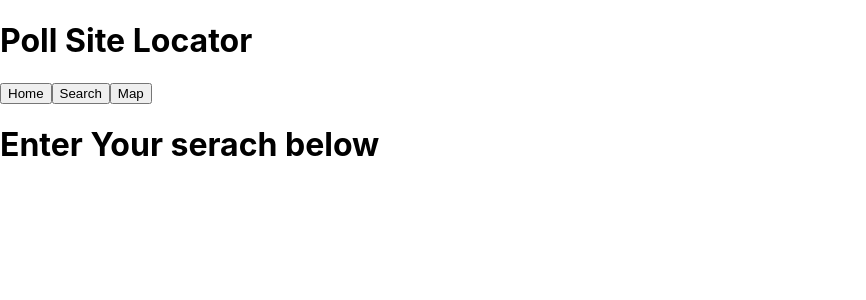
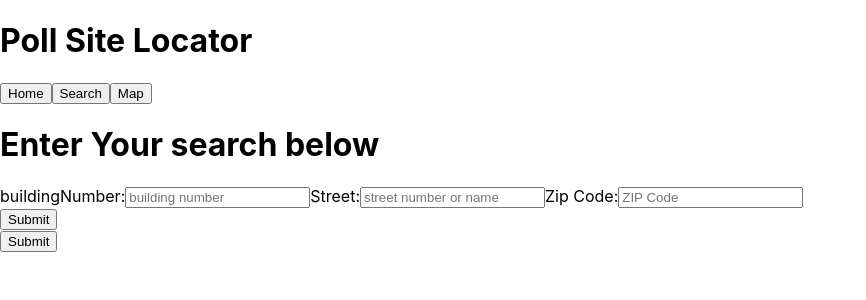
Before and after one commit to Kayrod23/hackathon_project, a React (Create React App) app: page /search in a window 1280 px wide. Shown: the top 300 px of the page, without its empty margins (0-866 px from the left). Built offline with nearby package versions, Linux system fonts and the light colour scheme; no server answers.

Commit message:
creat form

```diff
--- a/src/App.js
+++ b/src/App.js
@@ -2,7 +2,7 @@ import React from "react";
 import { BrowserRouter as Router, Routes, Route } from "react-router-dom";
 import Home from "./Pages/Home";
 import Search from "./Pages/Search";
-import Navbar from "./Components/Navbar";
+import Navbar from "./components/Navbar";
 
 function App() {
   return (
--- /dev/null
+++ b/src/Components/LocationEditForm.js
@@ -0,0 +1,83 @@
+
+import { useState, useEffect } from "react";
+import {  Link, useParams} from "react-router-dom";
+
+const API = process.env.REACT_APP_API_URL;
+
+
+function LocationEditForm() {
+
+let {id} = useParams()
+  const [location, setLocation] = useState({
+    buildingNumber: "",
+    street: "",
+    zipCode: "",
+
+  });
+
+  useEffect(() => {
+
+    fetch(`${API}/locations`)
+      .then((response) => response.json())
+      .then((response) => {
+
+        setLocation(response.data)
+      })
+      .catch((error) => {
+        console.error('Error fetching address:', error);
+      });
+  }, []);
+
+
+
+  const handleSubmit = (event) => {
+    event.preventDefault();
+
+  };
+
+  const handleTextChange = (event) => {
+    setLocation({ ...location, [event.target.id]: event.target.value });
+  };
+  return (
+    <div className="Edit">
+      <form onSubmit={handleSubmit}>
+        <label htmlFor="buildingNumber">buildingNumber:</label>
+        <input
+          id="buildingNumber"
+          value={location.buildingNumber}
+          type="text"
+          onChange={handleTextChange}
+          placeholder="building number"
+          required
+        />
+
+        <label htmlFor="street">Street:</label>
+        <input
+          id="street"
+          type="text"
+          value={location.street}
+          placeholder="street number or name"
+          onChange={handleTextChange}
+
+        />
+        <label htmlFor="zip_code">Zip Code:</label>
+        <input
+          id="zip_code"
+          type = "number"
+          value = {location.zipCode}
+          placeholder= "ZIP Code"
+          onChange={handleTextChange}
+
+        />
+
+        <br />
+
+        <input type="submit" />
+      </form>
+      <Link to={`/locations/${id}`}>
+        <button>Submit</button>
+      </Link>
+    </div>
+  );
+}
+export default LocationEditForm;
--- a/src/Pages/Search.js
+++ b/src/Pages/Search.js
@@ -1,9 +1,11 @@
 import React from "react";
+import LocationEditForm from "../components/LocationEditForm";
 
 export default function Search() {
     return (
         <div className="Search">
-        <h1>Enter Your serach below</h1>
+        <h1>Enter Your search below</h1>
+       <LocationEditForm />
         </div>
     );
 }
```
